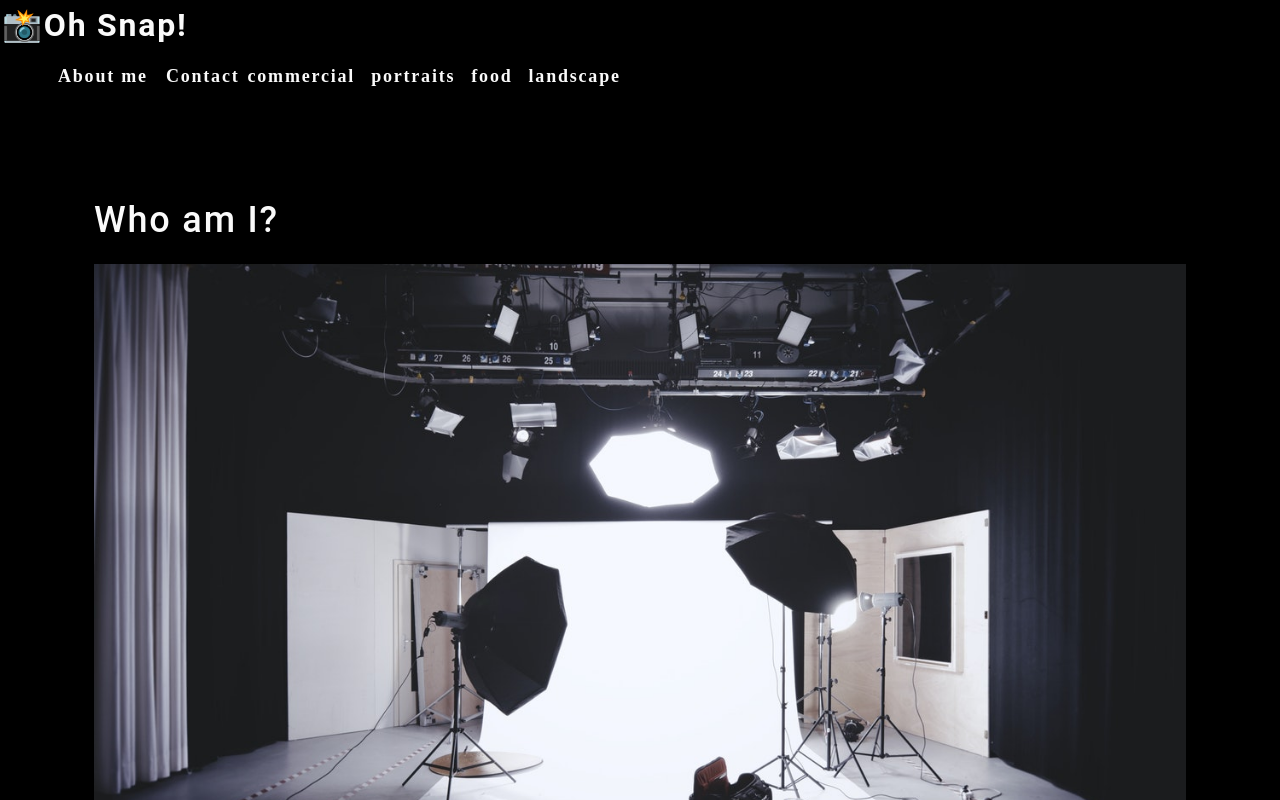
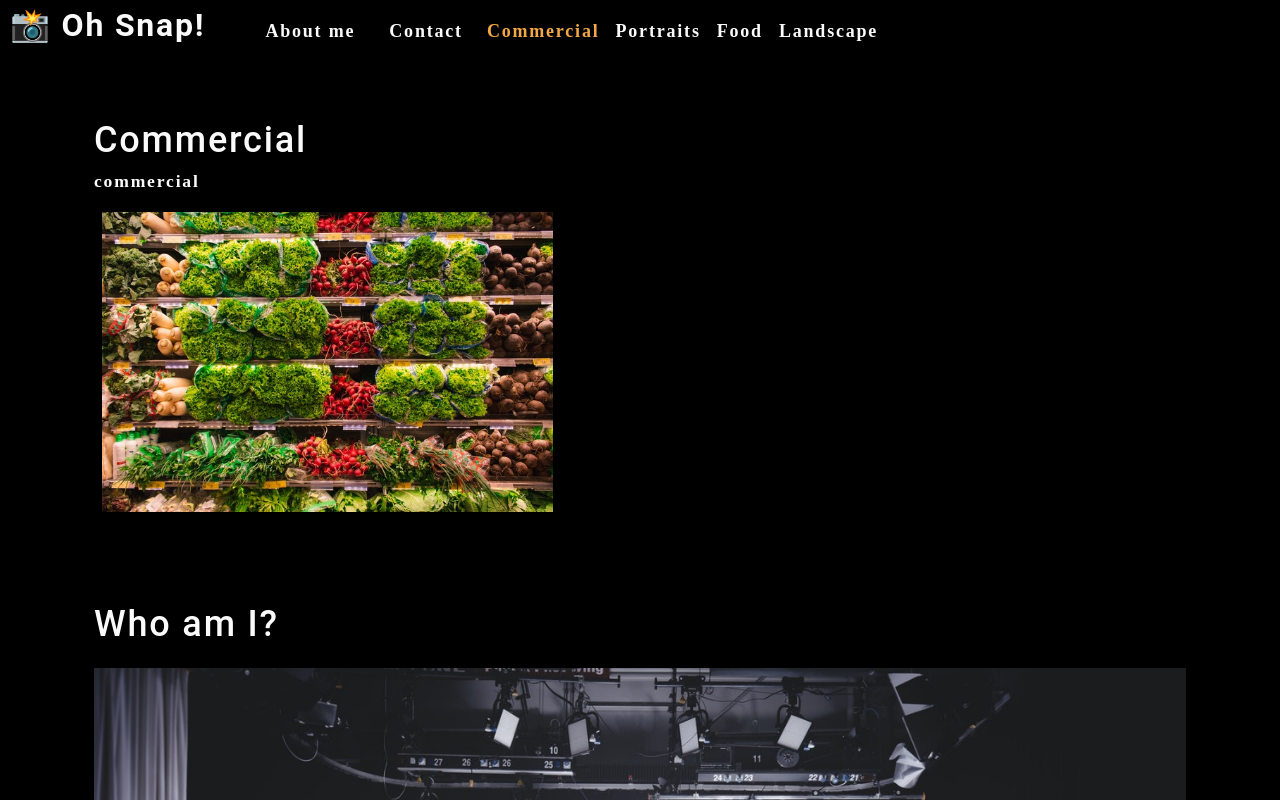
Before and after one commit to NG-Vincent/photo-port, a React (Create React App) app: page / in a window 1280 px wide. Shown: the top 800 px of the page. Built offline with nearby package versions, Linux system fonts and the light colour scheme.

Commit message:
props and hooks

```diff
--- a/src/App.js
+++ b/src/App.js
@@ -1,13 +1,38 @@
-import "./App.css";
+import React, { useState } from "react";
+import Nav from "./components/Nav";
 import About from "./components/About";
-import Nav from "./components/Nav";
+import Gallery from "./components/Gallery";
 
 function App() {
+   const [categories] = useState([
+      {
+         name: "commercial",
+         description:
+            "Photos of grocery stores, food trucks, and other commercial projects",
+      },
+      { name: "portraits", description: "Portraits of people in my life" },
+      { name: "food", description: "Delicious delicacies" },
+      {
+         name: "landscape",
+         description:
+            "Fields, farmhouses, waterfalls, and the beauty of nature",
+      },
+   ]);
+
+   const [currentCategory, setCurrentCategory] = useState(categories[0]);
+
    return (
       <div>
-         <Nav />
+         <Nav
+            categories={categories}
+            setCurrentCategory={setCurrentCategory}
+            currentCategory={currentCategory}
+         ></Nav>
          <main>
-            <About />
+            <div>
+               <Gallery></Gallery>
+               <About></About>
+            </div>
          </main>
       </div>
    );
--- /dev/null
+++ b/src/components/Gallery/index.js
@@ -0,0 +1,25 @@
+import React from "react";
+import { capitalizeFirstLetter } from "../../utils/helpers";
+import photo from "../../assets/small/commercial/0.jpg";
+
+function Gallery(props) {
+   const currentCategory = {
+      name: "commercial",
+      description:
+         "Photos of grocery stores, food trucks, and other commercial projects",
+   };
+   return (
+      <section>
+         <h1>{capitalizeFirstLetter(currentCategory.name)}</h1>
+         <p>{currentCategory.name}</p>
+         <div className="flex-row">
+            <img
+               src={photo}
+               alt="Commercial Example"
+               className="img-thumbnail mx-1"
+            />
+         </div>
+      </section>
+   );
+}
+export default Gallery;
--- a/src/components/Nav/index.js
+++ b/src/components/Nav/index.js
@@ -1,31 +1,21 @@
-import React from "react";
+import React, { useEffect } from "react";
+import { capitalizeFirstLetter } from "../../utils/helpers";
 
-function Nav() {
-   const categories = [
-      {
-         name: "commercial",
-         description:
-            "Photos of grocery stores, food trucks, and other commercial projects",
-      },
-      { name: "portraits", description: "Portraits of people in my life" },
-      { name: "food", description: "Delicious delicacies" },
-      {
-         name: "landscape",
-         description:
-            "Fields, farmhouses, waterfalls, and the beauty of nature",
-      },
-   ];
-   function categorySelected(name) {
-      console.log(`${name} clicked`);
-   }
+function Nav(props) {
+   const { categories = [], setCurrentCategory, currentCategory } = props;
+
+   useEffect(() => {
+      document.title = capitalizeFirstLetter(currentCategory.name);
+   }, [currentCategory]);
 
    return (
-      <header>
+      <header className="flex-row px-1">
          <h2>
             <a data-testid="link" href="/">
                <span role="img" aria-label="camera">
+                  {" "}
                   📸
-               </span>
+               </span>{" "}
                Oh Snap!
             </a>
          </h2>
@@ -36,13 +26,22 @@
                      About me
                   </a>
                </li>
-               <li>
+               <li className="mx-2">
                   <span>Contact</span>
                </li>
                {categories.map((category) => (
-                  <li className="mx-1" key={category.name}>
-                     <span onClick={() => categorySelected(category.name)}>
-                        {category.name}
+                  <li
+                     className={`mx-1 ${
+                        currentCategory.name === category.name && "navActive"
+                     }`}
+                     key={category.name}
+                  >
+                     <span
+                        onClick={() => {
+                           setCurrentCategory(category);
+                        }}
+                     >
+                        {capitalizeFirstLetter(category.name)}
                      </span>
                   </li>
                ))}
```
